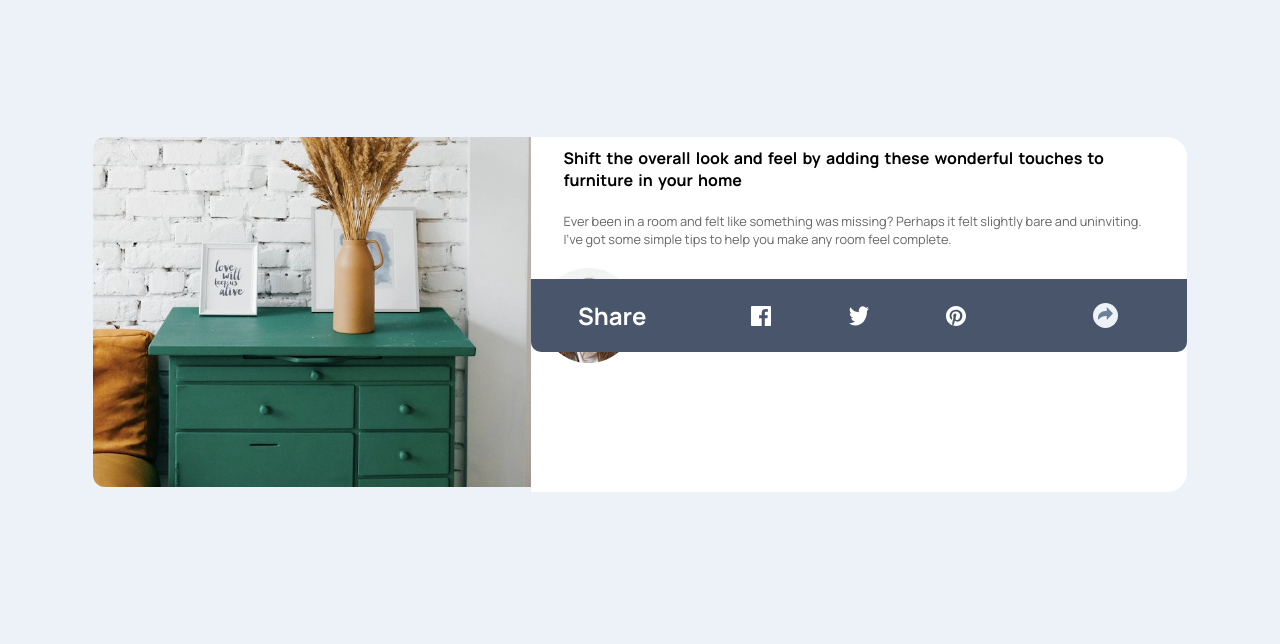
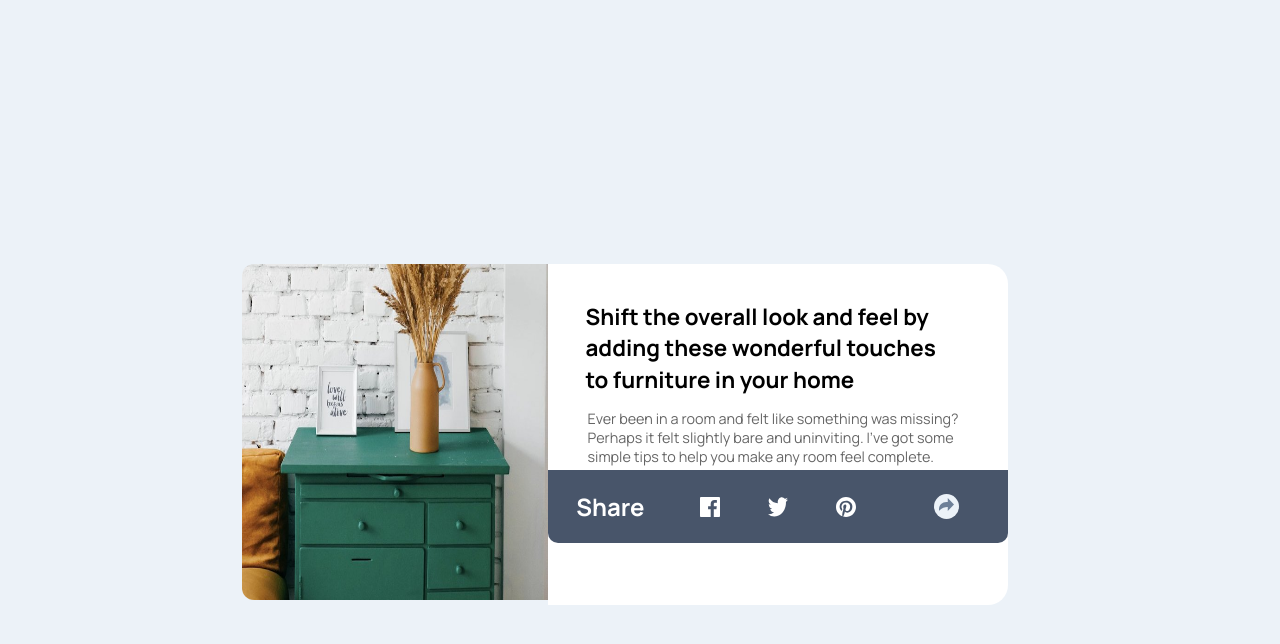
Before and after one commit to ChamuMutezva/article-preview-component, a React (Create React App) app: page / in a window 1280 px wide. Shown: the top 644 px of the page. Built offline with nearby package versions, Linux system fonts and the light colour scheme.

Commit message:
desktop initial layout

```diff
--- a/src/index.css
+++ b/src/index.css
@@ -47,7 +47,7 @@ footer {
   color: white;*/
 }
 .profile {
-  width: min(20%, 175px);
+  width: min(12%, 160px);
   border-radius: 50%;
 }
 figure {
@@ -104,26 +104,56 @@ color: white;
   .App {
     text-align: center;
     display: flex;
-    width: 90%;
-margin: auto;
+    width: 70%;
+    padding-top: 200px;
+    margin-left: 210px;
 }
 
 .header {
-  width: 40%;
+  width: 36%;
+  margin: 0;
 }
 .illustration {
+  height: 42vh;
   border-top-left-radius: 12px;
   border-top-right-radius: 0px;
   border-bottom-left-radius: 12px;
   border-bottom-right-radius: 0px;
 }
 .container {
-  width: 60%;
-  margin: 73px auto 0;
+  width: 54%;
+  margin: 0;
   border-top-left-radius: 0px;
   border-top-right-radius: 20px;
   border-bottom-left-radius: 0px;
   border-bottom-right-radius: 20px;
+}
+h1 {
+  font-size: 1.4rem;
+  width: 81%;
+  margin-top: 27px;
+  margin-left: 37px;
+  word-spacing: 0px;
+  /* padding: 36px 0; */
+}
+p {
+  text-align: left;
+  width: 83%;
+  margin: 4px auto;
+  font-size: 0.9rem;
+  font-weight: 400;
+  opacity: 0.6;
+}
+figure {
+    width: 80%;
+    margin-left: 25px;
+    margin-top: 11px;
+}
+.profileName {
+margin-left: 21px;
+}
+.dated {
+margin-left: 0px;
 }
 
 }
--- a/src/main.js
+++ b/src/main.js
@@ -37,8 +37,8 @@ const MainContent = () => {
                     <figure>
                         <img className='profile' src={avatar} alt='profile' />
                         <figcaption>
-                            <span>Michelle Appleton</span>
-                            <span> 28 Jun 2020</span>
+                            <span className="profileName">Michelle Appleton</span>
+                            <span className="dated"> 28 Jun 2020</span>
                         </figcaption>
                     </figure>
                     <div className="shareSection">
```
